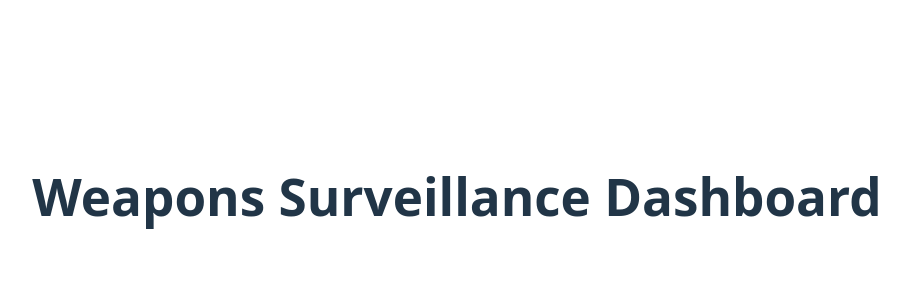
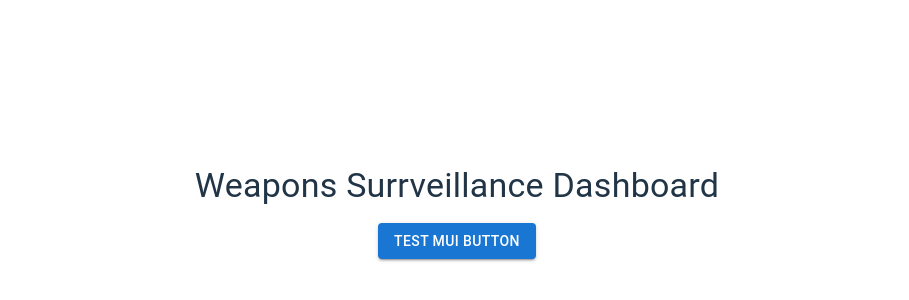
Before and after one commit to Vineet-bellary/weapon-surveillance-dashboard, a React app in the folder frontend/: page / in a window 1280 px wide. Shown: the part 204-504 px from the top of the page, without its empty margins (183-1092 px from the left). Built offline with nearby package versions, Linux system fonts and the light colour scheme; the HTML template or start-up script is replaced by a standard one.

Commit message:
front-end ADD

```diff
--- a/frontend/package.json
+++ b/frontend/package.json
@@ -10,6 +10,10 @@
     "preview": "vite preview"
   },
   "dependencies": {
+    "@emotion/react": "^11.14.0",
+    "@emotion/styled": "^11.14.1",
+    "@mui/icons-material": "^7.3.8",
+    "@mui/material": "^7.3.8",
     "react": "^19.2.0",
     "react-dom": "^19.2.0"
   },
--- a/frontend/src/App.jsx
+++ b/frontend/src/App.jsx
@@ -1,6 +1,5 @@
 import { useEffect, useState } from "react";
-import reactLogo from "./assets/react.svg";
-import viteLogo from "/vite.svg";
+import { Button, Typography, Container } from "@mui/material";
 import "./App.css";
 
 function App() {
@@ -17,10 +16,15 @@
   }, []);
 
   return (
-    <div>
-      <h1>Weapons Surveillance Dashboard</h1>
-      <p>{message}</p>
-    </div>
+    <Container>
+      <Typography variant="h4" sx={{ mt: 4 }}>
+        Weapons Surrveillance Dashboard
+      </Typography>
+
+      <Button variant="contained" sx={{ mt: 2 }}>
+        Test MUI Button
+      </Button>
+    </Container>
   );
 }
 
```
Also changed, not shown: 1 other file (tests, documents, lock files or other folders).
